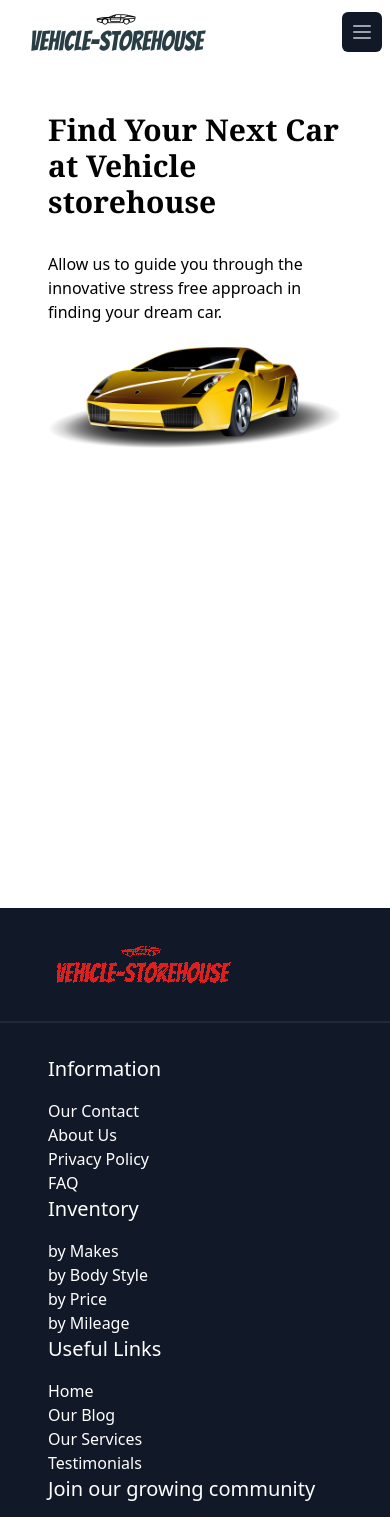
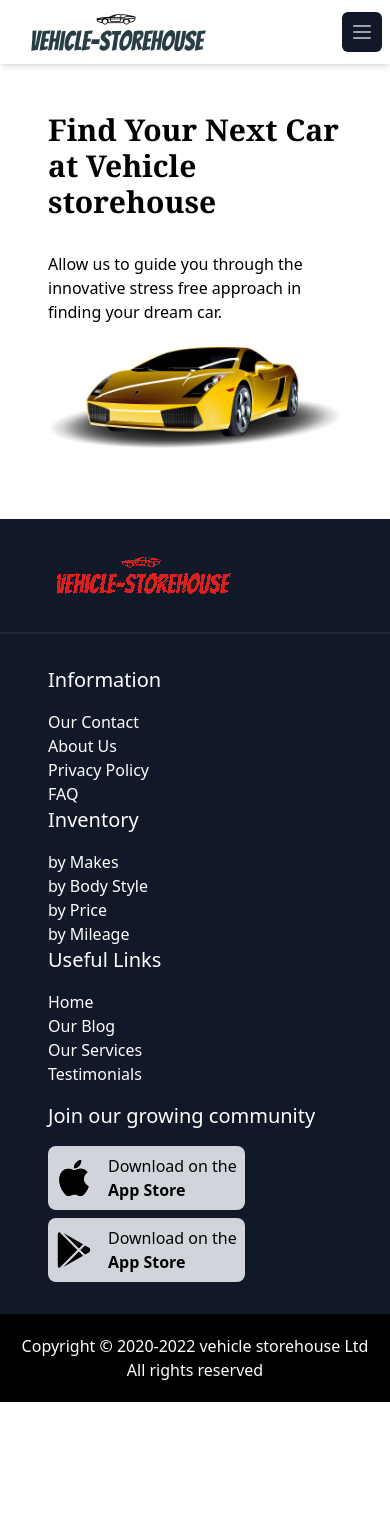
Before and after one commit to MazharulDev/vehicle-storehouse-client-side, a React (Create React App) app: page / in a window 390 px wide. Shown: the top 1517 px of the page. After the commit the page ends 1402 px from the top, so only its background shows below. Built offline with nearby package versions, Linux system fonts and the light colour scheme.

Commit message:
header sticky and some modify

```diff
--- a/src/components/Home/Banner/Banner.js
+++ b/src/components/Home/Banner/Banner.js
@@ -2,8 +2,8 @@ import React from 'react';
 import car from '../../../images/car-30990_1280.png'
 const Banner = () => {
     return (
-        <div>
-            <div className='md:grid grid-cols-2 items-center p-12 h-screen'>
+        <div className='flex items-center'>
+            <div className='md:grid grid-cols-2 items-center p-12 md:h-screen'>
                 <div>
                     <h2 className='text-3xl md:text-5xl font-bold font-serif mb-8'>Find Your Next Car at Vehicle storehouse</h2>
                     <p>Allow us to guide you through the innovative stress free approach in finding your dream car.</p>
--- a/src/components/Home/Header/Footer/Footer.js
+++ b/src/components/Home/Header/Footer/Footer.js
@@ -36,11 +36,11 @@ const Footer = () => {
                         <Link className='block hover:underline hover:text-gray-300' to='/'>Our Services</Link>
                         <Link className='block hover:underline hover:text-gray-300' to='/'>Testimonials</Link>
                     </div>
-                    <div className='text-white col-span-2'>
+                    <div className='text-white col-span-2 mt-4 md:mt-0'>
                         <h2 className='text-xl mb-4'>Join our growing community</h2>
                         <div className='md:flex items-center gap-2'>
                             <Link to='/'>
-                            <button className='bg-gray-300 rounded-lg text-black sm:block sm:mb-2 md:mb-0 hover:bg-gray-600 hover:text-white duration-500'>
+                            <button className='bg-gray-300 rounded-lg text-black sm:block mb-2 md:mb-0 hover:bg-gray-600 hover:text-white duration-500'>
                                 <div className='flex items-center gap-4 p-2'>
                                     <BsApple className='text-4xl'></BsApple>
                                     <div>
--- a/src/components/Home/Header/Header.js
+++ b/src/components/Home/Header/Header.js
@@ -5,7 +5,7 @@ import logo from '../../../images/logo.png'
 const Header = () => {
     const [isOpen, setIsOpen] = useState(false);
     return (
-        <div>
+        <div className=" sticky top-0 shadow-md">
             <nav className="bg-white">
                 <div className="max-w-7xl mx-auto px-4 sm:px-6 lg:px-8">
                     <div className="flex items-center justify-between h-16">
```
